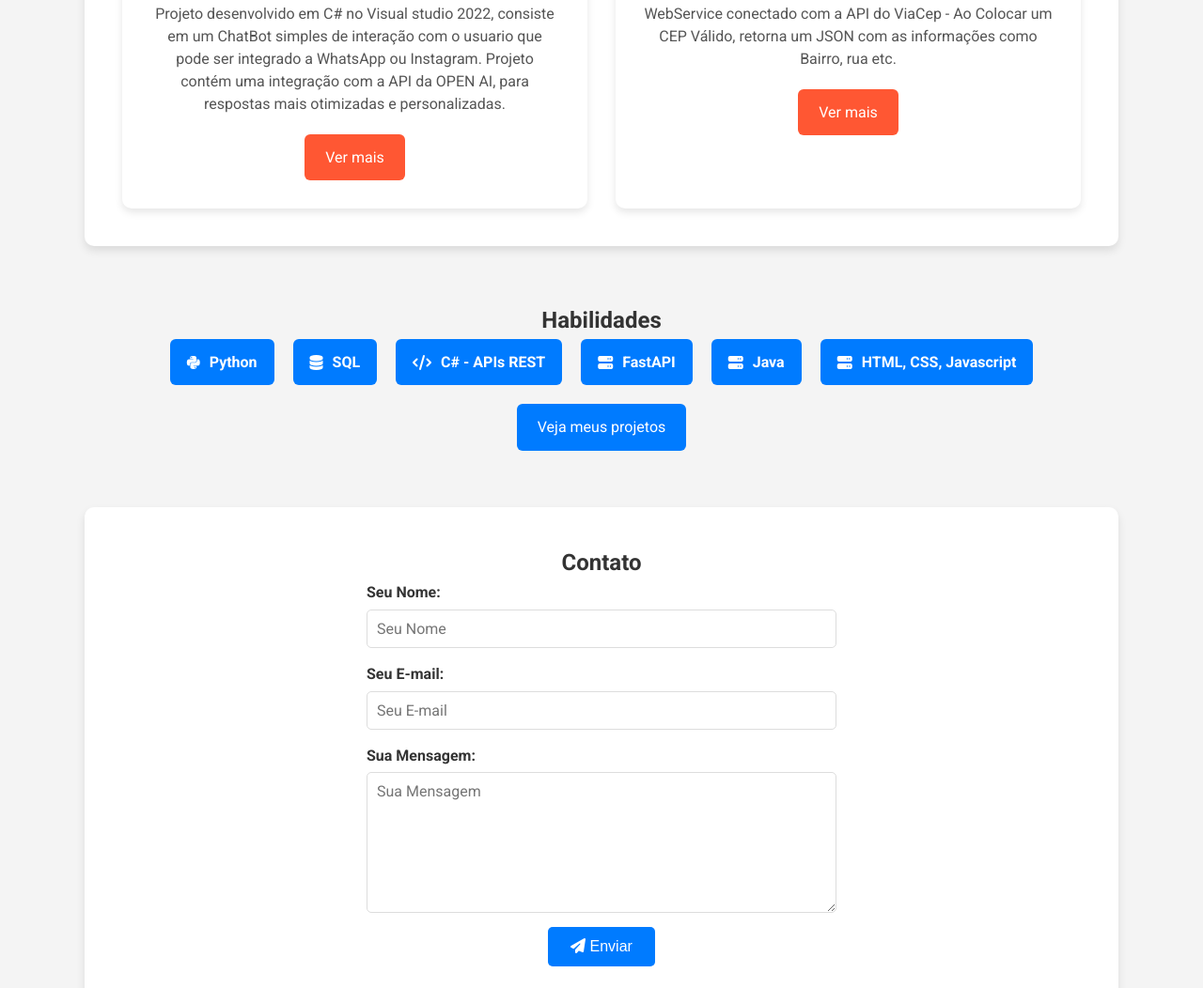
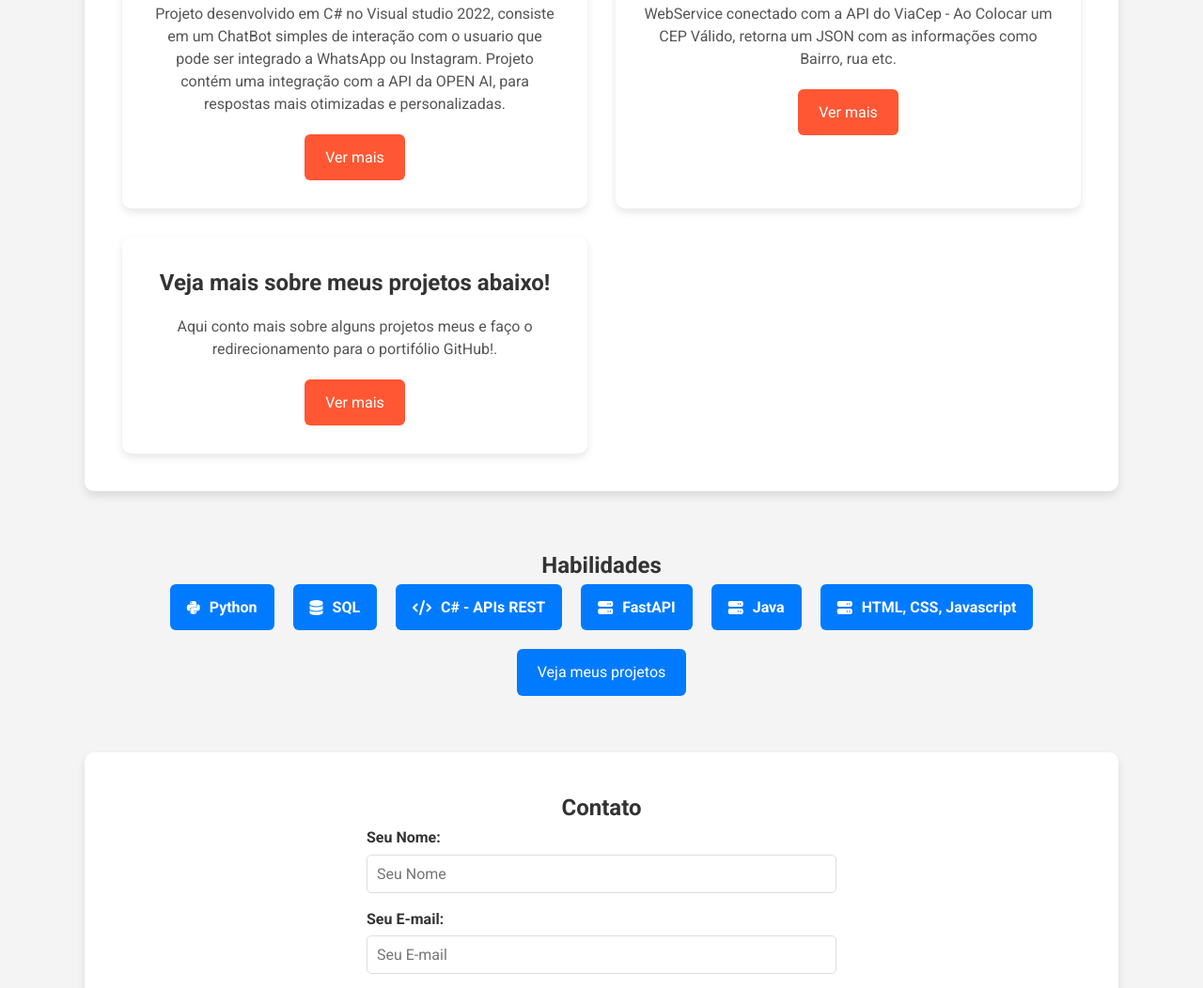
Before and after one commit to NicolasLnR/HTML---Landing-page-, a plain HTML site: page index.html in a window 1280 px wide. Shown: the part 1391-2443 px from the top of the page at 94% size. Drawn offline with Linux system fonts and the light colour scheme.

Commit message:
Update index.html

```diff
--- a/index.html
+++ b/index.html
@@ -69,6 +69,11 @@
                   <p>WebService conectado com a API do ViaCep - Ao Colocar um CEP Válido, retorna um JSON com as informações como Bairro, rua etc.</p>
                   <a href="projetos.html" class="btn">Ver mais</a>
               </div>
+                       <div class="projeto">
+                  <h3>Veja mais sobre meus projetos abaixo! </h3>
+                  <p>Aqui conto mais sobre alguns projetos meus e faço o redirecionamento para o portifólio GitHub!.</p>
+                  <a href="projetos.html" class="btn">Ver mais</a>
+              </div>
           </div>
       </section>
 
```
